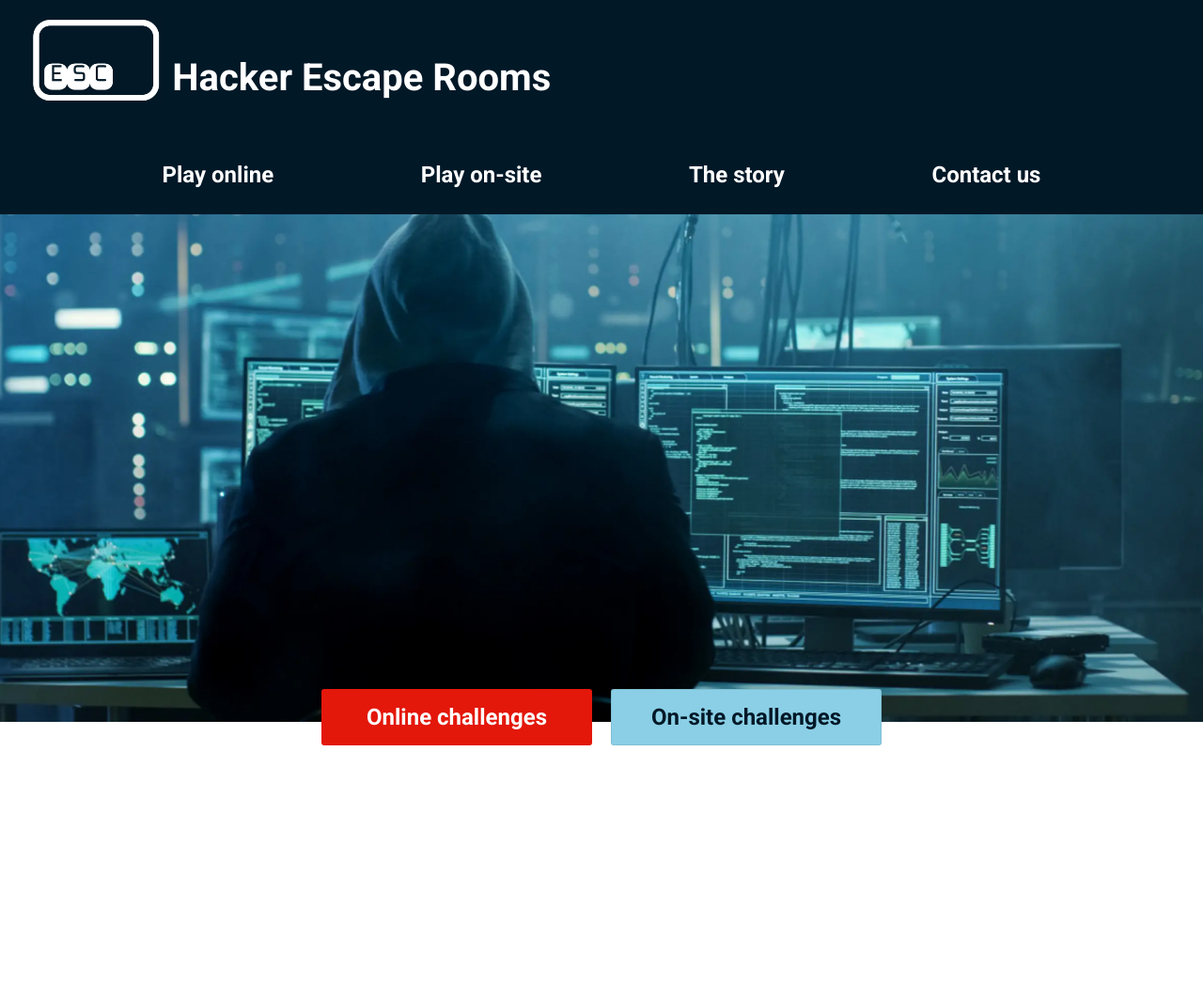
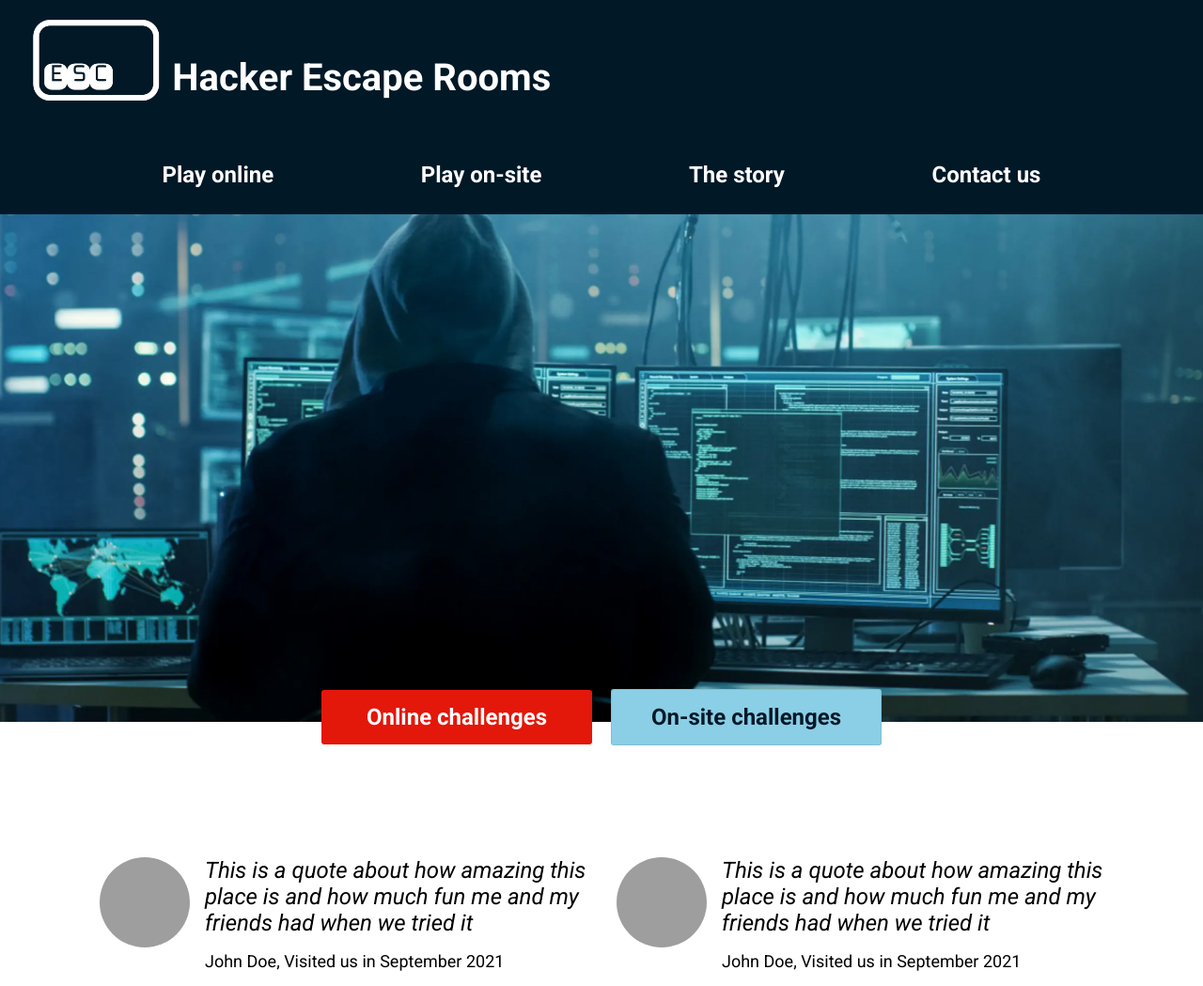
Before and after one commit to lenzxn/ESC-LENSON, a website: page index.html in a window 1280 px wide. Shown: the whole page at 94% size. Before the commit the page ends 800 px from the top, so only its background shows below. Drawn offline with Linux system fonts and the light colour scheme; grey boxes are pictures that could not be loaded.

Commit message:
Added testimonials

```diff
--- a/index.html
+++ b/index.html
@@ -42,8 +42,25 @@
         </div>
     </div>
 
-    </div>
     <main>
+        <section class="testimonials">
+            <article class="testimonial" id="testimonial1">
+                <img src="./img/7a698a6fd15c9330d95c77c66222ba4a4eadd83f.png" alt="John Doe">
+                <div class="testimonialsText">
+                    <p>This is a quote about how amazing this place is
+                        and how much fun me and my friends had when we tried it</p>
+                    <p>John Doe, Visited us in September 2021</p>
+                </div>
+            </article>
+            <article class="testimonial" id="testimonial2">
+                <img src="./img/7a698a6fd15c9330d95c77c66222ba4a4eadd83f.png" alt="John Doe">
+                <div class="testimonialsText">
+                    <p>This is a quote about how amazing this place is
+                        and how much fun me and my friends had when we tried it</p>
+                    <p>John Doe, Visited us in September 2021</p>
+                </div>
+            </article>
+        </section>
 
     </main>
 </body>
--- a/src/main.scss
+++ b/src/main.scss
@@ -62,6 +62,10 @@ header {
 
 .hero .buttons {
   display: flex;
+  gap: 20px;
+  margin-top: 2rem;
+  flex-direction: column-reverse;
+  align-items: center;
   justify-content: center;
 }
 
@@ -77,14 +81,62 @@ header {
 }
 
 .buttons #btnOnline {
-  color: #fff;
-  background:#E3170A;
+  background: none;
+  border: none;
+  font-size: 16px;
+  color: #36769D;
+  text-decoration: underline;
+  cursor: pointer;
 }
 
 .buttons #btnOnsite {
   color: #011827;
   background: #8ACFE5;
   border: 1px solid rgba(0, 0, 0, 0.08);
+}
+
+.testimonials{
+    display: flex;
+    margin-top: 2rem;
+    justify-content: center;
+
+    #testimonial1{
+        display: none;
+    }
+}
+
+.testimonial{
+    font-family: Roboto, sans-serif;
+    display: flex;
+    align-items: center;
+    gap: 1rem;
+    padding: 1rem;
+    max-width: 460px;
+    min-width: 300px;
+
+    img{
+        align-self: flex-start;
+        width: 73px;
+        height: 73px;
+        border-radius: 50%;
+        object-fit: cover;
+    }
+}
+
+.testimonialsText {
+    display: flex;
+    flex-direction: column;
+    gap: 1rem;
+
+    p:first-child{
+        font-size: 24px;
+        font-style: italic;
+    }
+
+    p:last-child{
+        max-width: 400px;
+        font-size: 18px;
+    }
 }
 
 // tablet and desktop
@@ -142,26 +194,37 @@ header {
 
 .hero .buttons {
   display: flex;
-  justify-content: center;
-  gap: 20px;
+  flex-direction: row;
   margin-top: 12px;
-
   position: absolute;
   left: 50%;
   bottom: -25px;
   transform: translateX(-50%);
 }
 
+.buttons #btnOnline {
+  color: #fff;
+  font-size: 24px;
+  background:#E3170A;
+  text-decoration: none;
+}
+
 
   .hero img {
     object-position: center 25%;
   }
+
+  .testimonials #testimonial1{
+    display: flex;
+  }
+
+  .testimonial{
+    margin-top: 6rem;
+    max-width: 550px;
+
+    img{
+        height: 96px;
+        width: 96px;
+    }
+  }
 }
-
-// @media (prefers-reduced-motion: reduce) {
-//   * {
-//     animation: none !important;
-//     transition: none !important;
-//     scroll-behavior: auto !important;
-//   }
-// }
```
Also changed, not shown: output.css, 2 other files.
